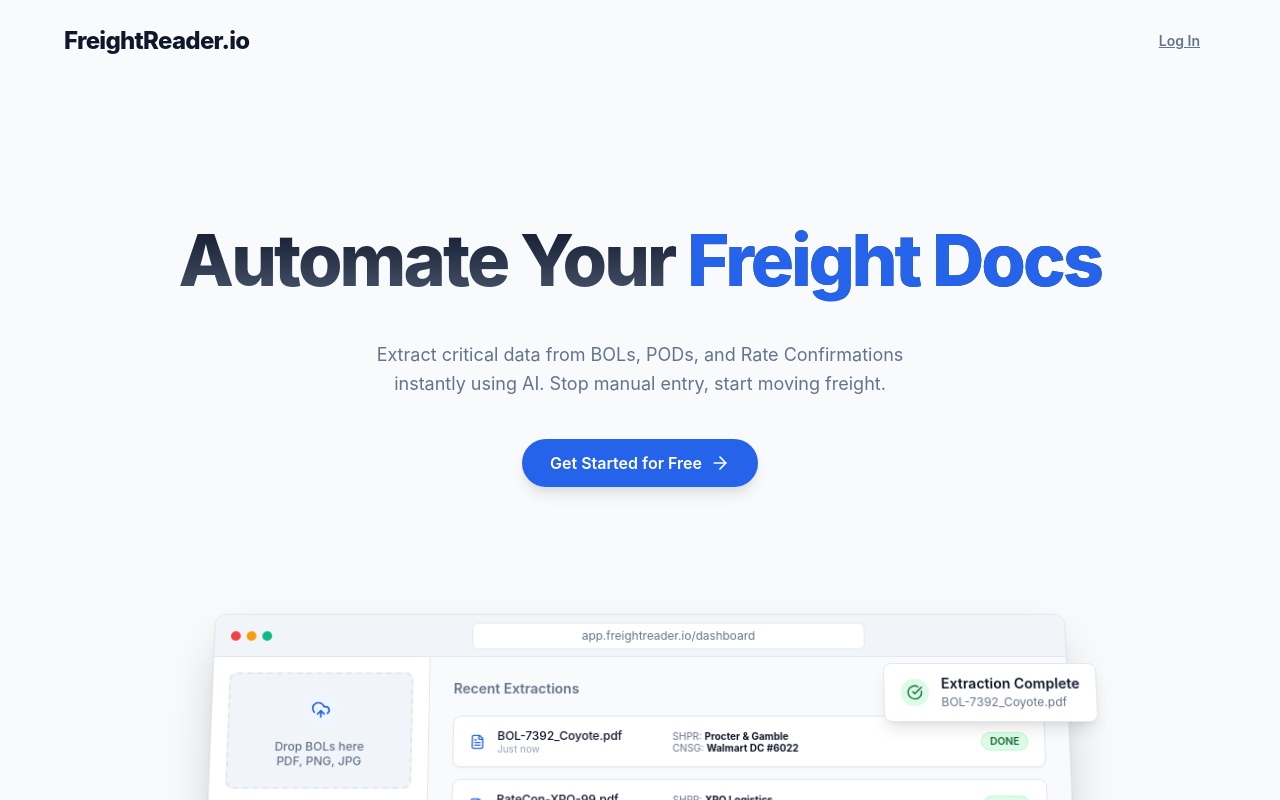
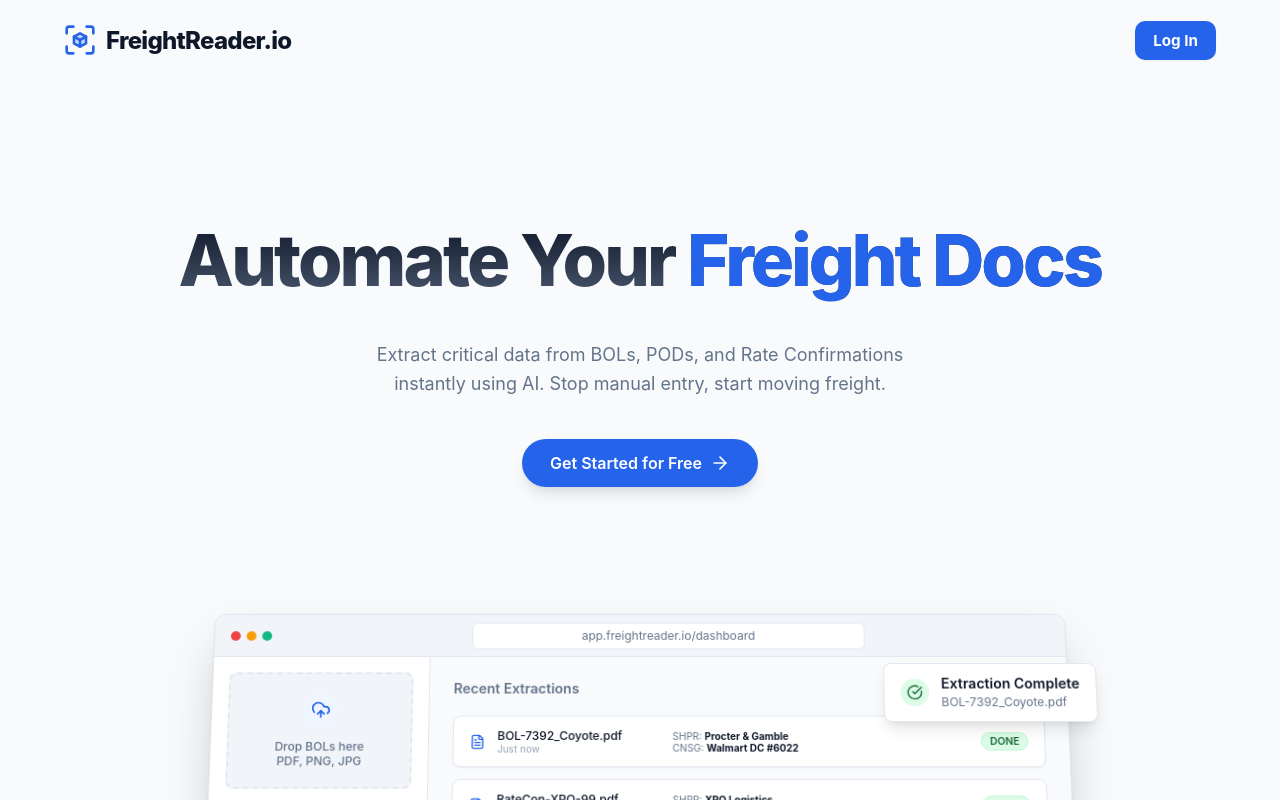
Before and after one commit to czearing/FreightReader, a Next.js app: page / in a window 1280 px wide. Shown: the top 800 px of the page. Built offline with nearby package versions, Linux system fonts and the light colour scheme; no server answers.

Commit message:
Cleaning up landing page

```diff
--- a/src/app/LandingPage.module.css
+++ b/src/app/LandingPage.module.css
@@ -17,6 +17,12 @@
   margin: 0 auto;
 }
 
+.Landing_logoGroup {
+  display: flex;
+  align-items: center;
+  gap: 10px;
+}
+
 .Landing_logo {
   font-size: 1.5rem;
   font-weight: 800;
@@ -24,16 +30,31 @@
   color: var(--text-primary);
 }
 
-.Landing_loginBtn {
-  font-size: 0.875rem;
-  font-weight: 600;
-  color: var(--text-secondary);
-  transition: color 0.2s;
-  padding: 8px 16px;
+.Landing_logoMark {
+  width: 32px;
+  height: 32px;
+  color: var(--brand-solid);
 }
 
-.Landing_loginBtn:hover {
-  color: var(--text-primary);
+.Landing_loginBtnPrimary {
+  display: inline-flex;
+  align-items: center;
+  justify-content: center;
+  gap: 8px;
+  font-size: 0.95rem;
+  font-weight: 700;
+  color: var(--text-inverse);
+  background-color: var(--brand-solid);
+  padding: 10px 18px;
+  border-radius: 10px;
+  box-shadow: var(--shadow-sm);
+  text-decoration: none;
+  transition: background-color 0.2s ease, transform 0.2s ease;
+}
+
+.Landing_loginBtnPrimary:hover {
+  background-color: var(--brand-solid-hover);
+  transform: translateY(-1px);
 }
 
 .Landing_main {
--- a/src/components/Landing/LandingHeader.tsx
+++ b/src/components/Landing/LandingHeader.tsx
@@ -1,11 +1,19 @@
 import Link from "next/link";
 
+import { FreightReaderLogo } from "@/components/FreightReaderLogo/FreightReaderLogo";
 import styles from "@/app/LandingPage.module.css";
 
 export const LandingHeader = () => (
   <header className={styles.Landing_header}>
-    <div className={styles.Landing_logo}>FreightReader.io</div>
-    <Link href="/auth" className={styles.Landing_loginBtn}>
+    <div className={styles.Landing_logoGroup}>
+      <FreightReaderLogo
+        className={styles.Landing_logoMark}
+        variant="duotone"
+        color="var(--brand-solid)"
+      />
+      <div className={styles.Landing_logo}>FreightReader.io</div>
+    </div>
+    <Link href="/auth" className={styles.Landing_loginBtnPrimary}>
       Log In
     </Link>
   </header>
```
